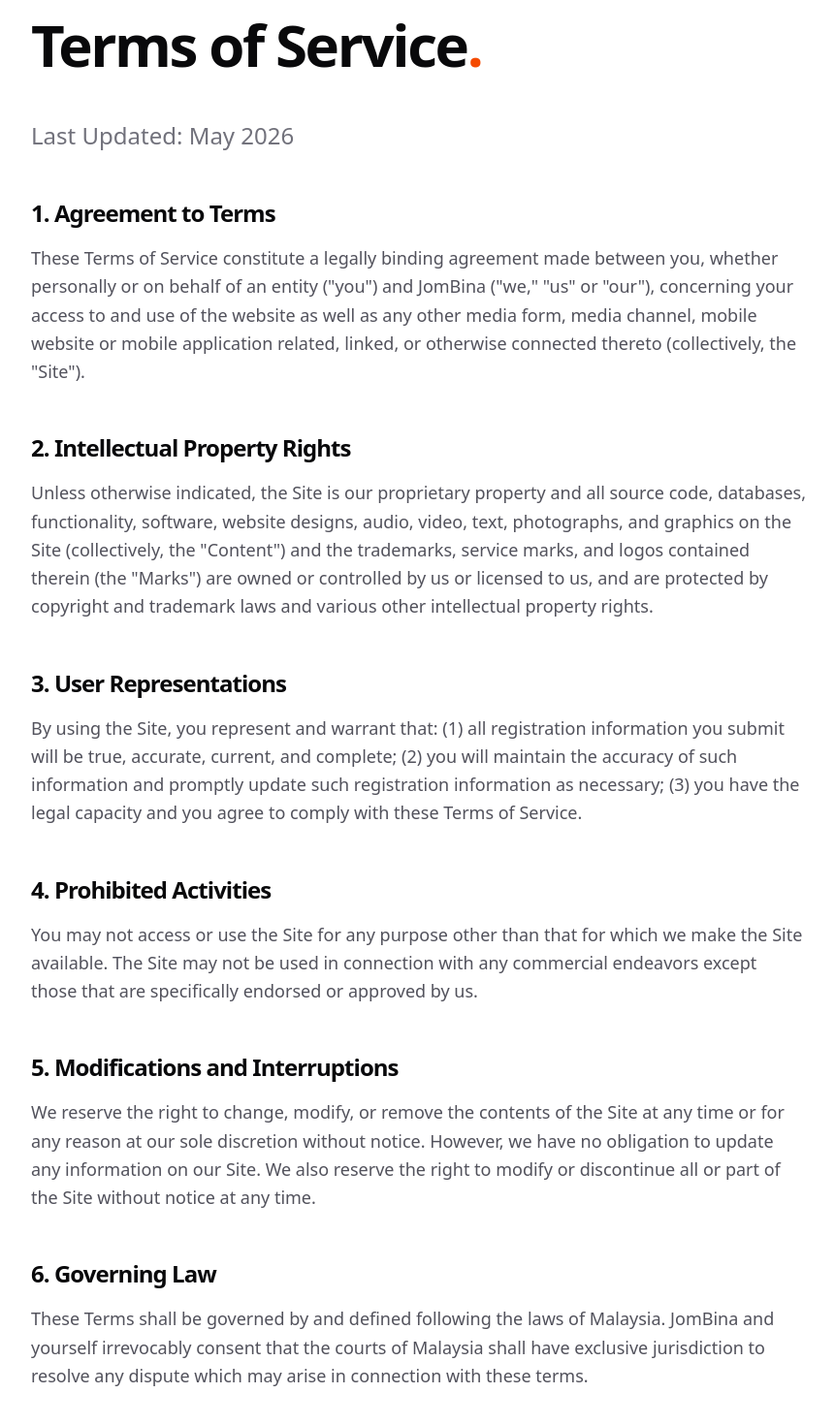
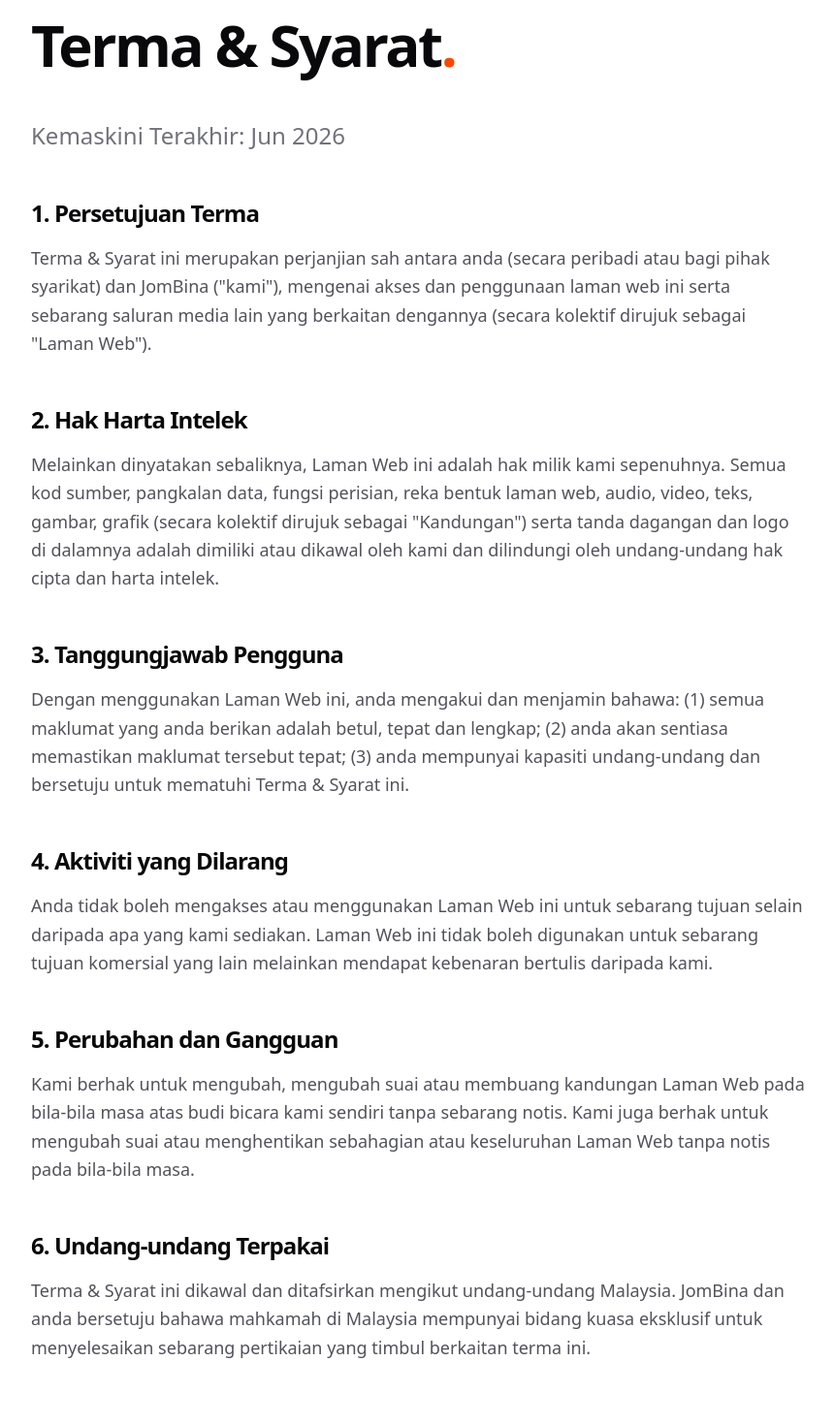
Before and after one commit to aniqkerja-byte/Portfolio, a Next.js app: page /terms in a window 1280 px wide. Shown: the part 180-1650 px from the top of the page at 97% size, without its empty margins (208-1069 px from the left). Built offline with nearby package versions, Linux system fonts and the light colour scheme.

Commit message:
fix: resolve audit findings and contact form hardening

```diff
--- a/package.json
+++ b/package.json
@@ -7,6 +7,7 @@
     "build": "next build",
     "start": "next start",
     "lint": "eslint",
+    "typecheck": "tsc --noEmit",
     "prepare": "husky",
     "test": "vitest"
   },
@@ -14,7 +15,7 @@
     "clsx": "^2.1.1",
     "framer-motion": "^12.33.0",
     "lucide-react": "^0.563.0",
-    "next": "16.1.6",
+    "next": "16.2.7",
     "react": "19.2.3",
     "react-dom": "19.2.3",
     "resend": "^6.12.3",
@@ -31,7 +32,7 @@
     "@types/react-dom": "^19",
     "@vitejs/plugin-react": "^6.0.1",
     "eslint": "^9",
-    "eslint-config-next": "16.1.6",
+    "eslint-config-next": "16.2.7",
     "husky": "^9.1.7",
     "jsdom": "^29.0.1",
     "lint-staged": "^16.4.0",
--- a/src/app/privacy/page.tsx
+++ b/src/app/privacy/page.tsx
@@ -2,9 +2,11 @@
 import Link from "next/link";
 import { ArrowLeft } from "lucide-react";
 
+const LAST_UPDATED = "Jun 2026";
+
 export const metadata = {
-  title: "Privacy Policy",
-  description: "Privacy Policy for JomBina Digital Solutions.",
+  title: "Dasar Privasi",
+  description: "Dasar Privasi untuk JomBina Digital.",
 };
 
 export default function PrivacyPage() {
@@ -16,91 +18,88 @@
             href="/"
             className="mb-12 inline-flex items-center gap-2 text-sm font-bold tracking-widest text-zinc-500 uppercase transition-colors hover:text-zinc-950"
           >
-            <ArrowLeft className="h-4 w-4" /> Back to Home
+            <ArrowLeft className="h-4 w-4" /> Kembali ke Laman Utama
           </Link>
 
           <h1 className="mb-12 text-4xl font-bold tracking-tighter md:text-6xl">
-            Privacy Policy<span className="text-orange-600">.</span>
+            Dasar Privasi<span className="text-orange-600">.</span>
           </h1>
         </FadeIn>
 
         <FadeIn delay={0.2}>
           <div className="max-w-none space-y-6 text-lg leading-relaxed text-zinc-600">
             <p className="mb-12 text-xl font-light text-zinc-500 md:text-2xl">
-              Last Updated:{" "}
-              {new Date().toLocaleDateString("en-US", { month: "long", year: "numeric" })}
+              Kemaskini Terakhir: {LAST_UPDATED}
             </p>
 
             <h3 className="mt-12 mb-4 text-2xl font-bold tracking-tight text-zinc-950">
-              1. Introduction
+              1. Pengenalan
             </h3>
             <p>
-              JomBina (&quot;we&quot;, &quot;us&quot;, or &quot;our&quot;) respects your privacy and
-              is committed to protecting your personal data. This privacy policy will inform you as
-              to how we look after your personal data when you visit our website (regardless of
-              where you visit it from) and tell you about your privacy rights and how the law
-              protects you.
+              JomBina (&quot;kami&quot;) menghormati privasi anda dan komited untuk melindungi data
+              peribadi anda. Dasar privasi ini menerangkan cara kami mengendalikan data peribadi
+              anda apabila anda melawat laman web kami serta hak privasi anda dan bagaimana
+              undang-undang melindungi anda.
             </p>
 
             <h3 className="mt-12 mb-4 text-2xl font-bold tracking-tight text-zinc-950">
-              2. Data We Collect
+              2. Data yang Kami Kumpul
             </h3>
             <p>
-              We may collect, use, store and transfer different kinds of personal data about you
-              which we have grouped together follows:
+              Kami mungkin mengumpul, menggunakan, menyimpan dan memindahkan beberapa jenis data
+              peribadi anda seperti berikut:
             </p>
             <ul className="list-disc space-y-2 pl-6">
               <li>
-                <strong className="font-semibold text-zinc-900">Identity Data</strong> includes
-                first name, maiden name, last name, username or similar identifier.
+                <strong className="font-semibold text-zinc-900">Data Identiti</strong> termasuk nama
+                pertama, nama keluarga, nama pengguna atau pengecam yang serupa.
               </li>
               <li>
-                <strong className="font-semibold text-zinc-900">Contact Data</strong> includes
-                billing address, delivery address, email address and telephone numbers.
+                <strong className="font-semibold text-zinc-900">Data Hubungan</strong> termasuk
+                alamat bil, alamat penghantaran, alamat e-mel dan nombor telefon.
               </li>
               <li>
-                <strong className="font-semibold text-zinc-900">Technical Data</strong> includes
-                internet protocol (IP) address, your login data, browser type and version, time zone
-                setting and location, browser plug-in types and versions, operating system and
-                platform and other technology on the devices you use to access this website.
+                <strong className="font-semibold text-zinc-900">Data Teknikal</strong> termasuk
+                alamat protokol internet (IP), data log masuk anda, jenis dan versi pelayar, tetapan
+                zon masa dan lokasi, serta teknologi lain pada peranti yang anda gunakan untuk
+                mengakses laman web ini.
               </li>
             </ul>
 
             <h3 className="mt-12 mb-4 text-2xl font-bold tracking-tight text-zinc-950">
-              3. How We Use Your Data
+              3. Cara Kami Menggunakan Data Anda
             </h3>
             <p>
-              We will only use your personal data when the law allows us to. Most commonly, we will
-              use your personal data in the following circumstances:
+              Kami hanya akan menggunakan data peribadi anda apabila dibenarkan oleh undang-undang.
+              Kebiasaannya, kami menggunakan data anda untuk perkara berikut:
             </p>
             <ul className="list-disc space-y-2 pl-6">
               <li>
-                Where we need to perform the contract we are about to enter into or have entered
-                into with you.
+                Untuk memenuhi kontrak/perjanjian yang akan atau telah kami persetujui dengan anda.
               </li>
               <li>
-                Where it is necessary for our legitimate interests (or those of a third party) and
-                your interests and fundamental rights do not override those interests.
+                Untuk kepentingan sah kami (atau pihak ketiga) selagi ia tidak menjejaskan hak
+                privasi asas anda.
               </li>
-              <li>Where we need to comply with a legal or regulatory obligation.</li>
+              <li>Untuk mematuhi undang-undang atau peraturan yang ditetapkan.</li>
             </ul>
 
             <h3 className="mt-12 mb-4 text-2xl font-bold tracking-tight text-zinc-950">
-              4. Data Security
+              4. Keselamatan Data
             </h3>
             <p>
-              We have put in place appropriate security measures to prevent your personal data from
-              being accidentally lost, used or accessed in an unauthorized way, altered or
-              disclosed. In addition, we limit access to your personal data to those employees,
-              agents, contractors and other third parties who have a business need to know.
+              Kami telah mengambil langkah keselamatan yang sewajarnya untuk mengelakkan data
+              peribadi anda daripada hilang, diguna, diakses tanpa kebenaran, diubah atau didedahkan
+              secara tidak sengaja. Selain itu, kami mengehadkan akses data anda hanya kepada
+              pekerja atau rakan kongsi yang mempunyai keperluan perniagaan untuk mengetahuinya.
             </p>
 
             <h3 className="mt-12 mb-4 text-2xl font-bold tracking-tight text-zinc-950">
-              5. Contact Us
+              5. Hubungi Kami
             </h3>
             <p>
-              If you have any questions about this privacy policy or our privacy practices, please
-              contact us at:{" "}
+              Jika anda mempunyai sebarang soalan mengenai dasar privasi ini atau amalan privasi
+              kami, sila hubungi kami di:{" "}
               <a href="mailto:jombina.site@gmail.com" className="text-orange-600 hover:underline">
                 jombina.site@gmail.com
               </a>
--- a/src/app/terms/page.tsx
+++ b/src/app/terms/page.tsx
@@ -2,9 +2,11 @@
 import Link from "next/link";
 import { ArrowLeft } from "lucide-react";
 
+const LAST_UPDATED = "Jun 2026";
+
 export const metadata = {
-  title: "Terms of Service",
-  description: "Terms of Service for JomBina Digital Solutions.",
+  title: "Terma & Syarat",
+  description: "Terma & Syarat untuk JomBina Digital.",
 };
 
 export default function TermsPage() {
@@ -16,82 +18,77 @@
             href="/"
             className="mb-12 inline-flex items-center gap-2 text-sm font-bold tracking-widest text-zinc-500 uppercase transition-colors hover:text-zinc-950"
           >
-            <ArrowLeft className="h-4 w-4" /> Back to Home
+            <ArrowLeft className="h-4 w-4" /> Kembali ke Laman Utama
           </Link>
 
           <h1 className="mb-12 text-4xl font-bold tracking-tighter md:text-6xl">
-            Terms of Service<span className="text-orange-600">.</span>
+            Terma & Syarat<span className="text-orange-600">.</span>
           </h1>
         </FadeIn>
 
         <FadeIn delay={0.2}>
           <div className="max-w-none space-y-6 text-lg leading-relaxed text-zinc-600">
             <p className="mb-12 text-xl font-light text-zinc-500 md:text-2xl">
-              Last Updated:{" "}
-              {new Date().toLocaleDateString("en-US", { month: "long", year: "numeric" })}
+              Kemaskini Terakhir: {LAST_UPDATED}
             </p>
 
             <h3 className="mt-12 mb-4 text-2xl font-bold tracking-tight text-zinc-950">
-              1. Agreement to Terms
+              1. Persetujuan Terma
             </h3>
             <p>
-              These Terms of Service constitute a legally binding agreement made between you,
-              whether personally or on behalf of an entity (&quot;you&quot;) and JomBina
-              (&quot;we,&quot; &quot;us&quot; or &quot;our&quot;), concerning your access to and use
-              of the website as well as any other media form, media channel, mobile website or
-              mobile application related, linked, or otherwise connected thereto (collectively, the
-              &quot;Site&quot;).
+              Terma & Syarat ini merupakan perjanjian sah antara anda (secara peribadi atau bagi
+              pihak syarikat) dan JomBina (&quot;kami&quot;), mengenai akses dan penggunaan laman
+              web ini serta sebarang saluran media lain yang berkaitan dengannya (secara kolektif
+              dirujuk sebagai &quot;Laman Web&quot;).
             </p>
 
             <h3 className="mt-12 mb-4 text-2xl font-bold tracking-tight text-zinc-950">
-              2. Intellectual Property Rights
+              2. Hak Harta Intelek
             </h3>
             <p>
-              Unless otherwise indicated, the Site is our proprietary property and all source code,
-              databases, functionality, software, website designs, audio, video, text, photographs,
-              and graphics on the Site (collectively, the &quot;Content&quot;) and the trademarks,
-              service marks, and logos contained therein (the &quot;Marks&quot;) are owned or
-              controlled by us or licensed to us, and are protected by copyright and trademark laws
-              and various other intellectual property rights.
+              Melainkan dinyatakan sebaliknya, Laman Web ini adalah hak milik kami sepenuhnya. Semua
+              kod sumber, pangkalan data, fungsi perisian, reka bentuk laman web, audio, video,
+              teks, gambar, grafik (secara kolektif dirujuk sebagai &quot;Kandungan&quot;) serta
+              tanda dagangan dan logo di dalamnya adalah dimiliki atau dikawal oleh kami dan
+              dilindungi oleh undang-undang hak cipta dan harta intelek.
             </p>
 
             <h3 className="mt-12 mb-4 text-2xl font-bold tracking-tight text-zinc-950">
-              3. User Representations
+              3. Tanggungjawab Pengguna
             </h3>
             <p>
-              By using the Site, you represent and warrant that: (1) all registration information
-              you submit will be true, accurate, current, and complete; (2) you will maintain the
-              accuracy of such information and promptly update such registration information as
-              necessary; (3) you have the legal capacity and you agree to comply with these Terms of
-              Service.
+              Dengan menggunakan Laman Web ini, anda mengakui dan menjamin bahawa: (1) semua
+              maklumat yang anda berikan adalah betul, tepat dan lengkap; (2) anda akan sentiasa
+              memastikan maklumat tersebut tepat; (3) anda mempunyai kapasiti undang-undang dan
+              bersetuju untuk mematuhi Terma & Syarat ini.
             </p>
 
             <h3 className="mt-12 mb-4 text-2xl font-bold tracking-tight text-zinc-950">
-              4. Prohibited Activities
+              4. Aktiviti yang Dilarang
             </h3>
             <p>
-              You may not access or use the Site for any purpose other than that for which we make
-              the Site available. The Site may not be used in connection with any commercial
-              endeavors except those that are specifically endorsed or approved by us.
+              Anda tidak boleh mengakses atau menggunakan Laman Web ini untuk sebarang tujuan selain
+              daripada apa yang kami sediakan. Laman Web ini tidak boleh digunakan untuk sebarang
+              tujuan komersial yang lain melainkan mendapat kebenaran bertulis daripada kami.
             </p>
 
             <h3 className="mt-12 mb-4 text-2xl font-bold tracking-tight text-zinc-950">
-              5. Modifications and Interruptions
+              5. Perubahan dan Gangguan
             </h3>
             <p>
-              We reserve the right to change, modify, or remove the contents of the Site at any time
-              or for any reason at our sole discretion without notice. However, we have no
-              obligation to update any information on our Site. We also reserve the right to modify
-              or discontinue all or part of the Site without notice at any time.
+              Kami berhak untuk mengubah, mengubah suai atau membuang kandungan Laman Web pada
+              bila-bila masa atas budi bicara kami sendiri tanpa sebarang notis. Kami juga berhak
+              untuk mengubah suai atau menghentikan sebahagian atau keseluruhan Laman Web tanpa
+              notis pada bila-bila masa.
             </p>
 
             <h3 className="mt-12 mb-4 text-2xl font-bold tracking-tight text-zinc-950">
-              6. Governing Law
+              6. Undang-undang Terpakai
             </h3>
             <p>
-              These Terms shall be governed by and defined following the laws of Malaysia. JomBina
-              and yourself irrevocably consent that the courts of Malaysia shall have exclusive
-              jurisdiction to resolve any dispute which may arise in connection with these terms.
+              Terma & Syarat ini dikawal dan ditafsirkan mengikut undang-undang Malaysia. JomBina
+              dan anda bersetuju bahawa mahkamah di Malaysia mempunyai bidang kuasa eksklusif untuk
+              menyelesaikan sebarang pertikaian yang timbul berkaitan terma ini.
             </p>
           </div>
         </FadeIn>
```
Also changed, not shown: src/app/contact/actions.ts (+15 -13 lines), src/app/contact/page.tsx (+64 -31 lines), 1 other file (tests, documents, lock files or other folders).
